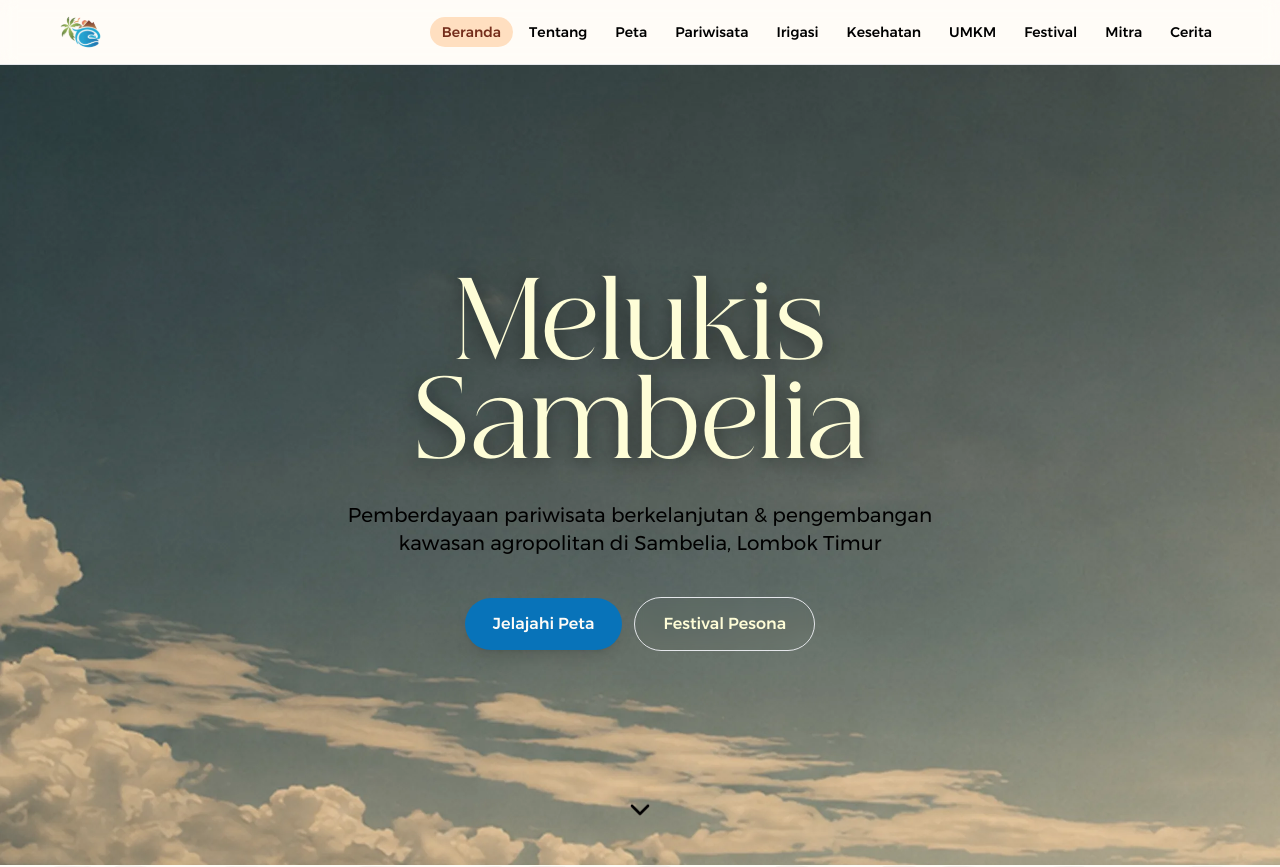
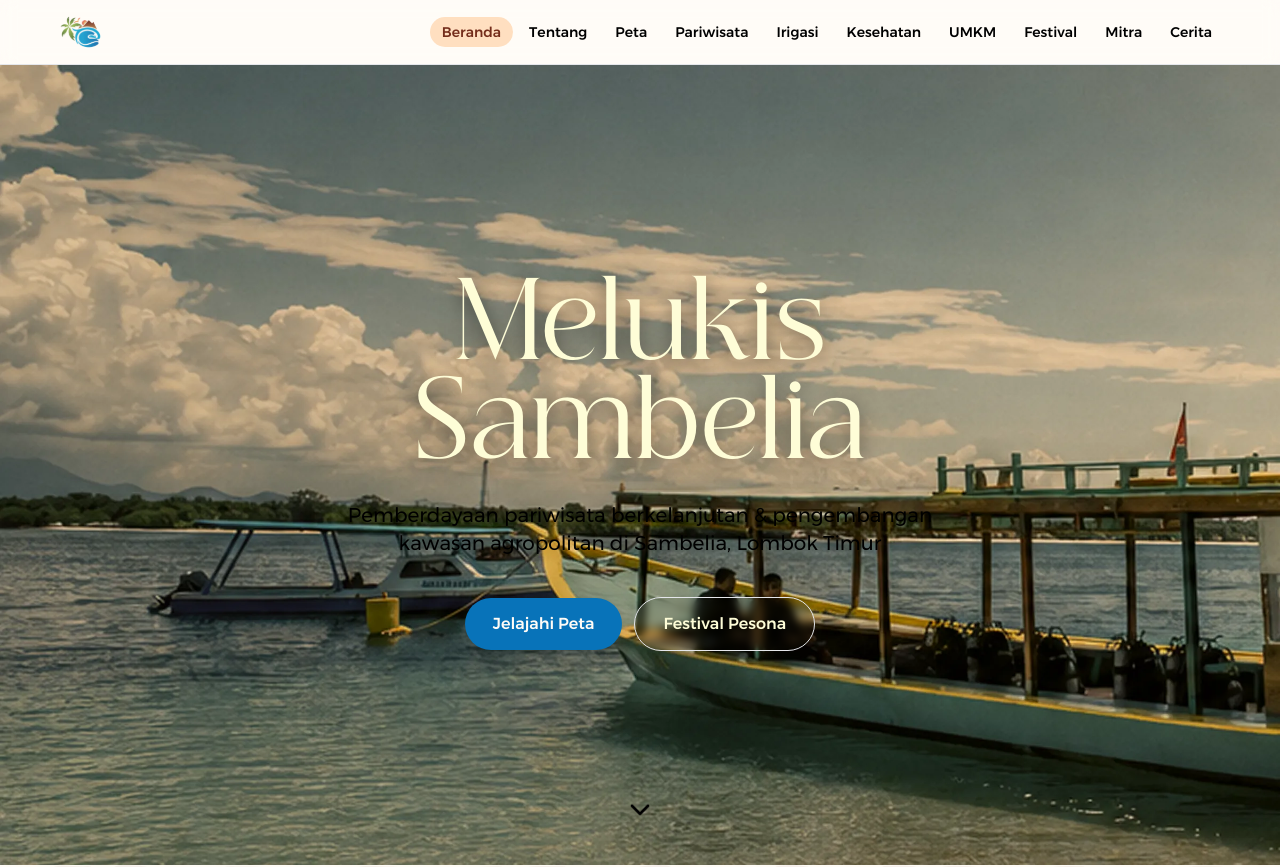
Before and after one commit to vityasyyy/melukisambelia, a Next.js app: page / in a window 1280 px wide. Shown: the top 867 px of the page. Built offline with nearby package versions, Linux system fonts and the light colour scheme.

Commit message:
fix: adjust hero image crop to show boat and beach

```diff
--- a/components/HeroAnimation.tsx
+++ b/components/HeroAnimation.tsx
@@ -23,12 +23,12 @@ export function HeroAnimation({ src, tagline }: { src: string; tagline: string }
   return (
     <>
       <motion.div
-        initial={reduce ? undefined : { scale: 1.08, opacity: 0 }}
+        initial={reduce ? undefined : { scale: 1.03, opacity: 0 }}
         animate={{ scale: 1, opacity: 1 }}
         transition={{ duration: 1.4, ease: 'easeOut' }}
         className="absolute inset-0"
       >
-        <Image src={src} alt="Sambelia" fill className="object-cover object-top" priority sizes="100vw" />
+        <Image src={src} alt="Sambelia" fill className="object-cover object-[center_60%]" priority sizes="100vw" />
       </motion.div>
 
       <div className="relative z-10 flex max-w-4xl flex-col items-center px-6 py-24">
```
